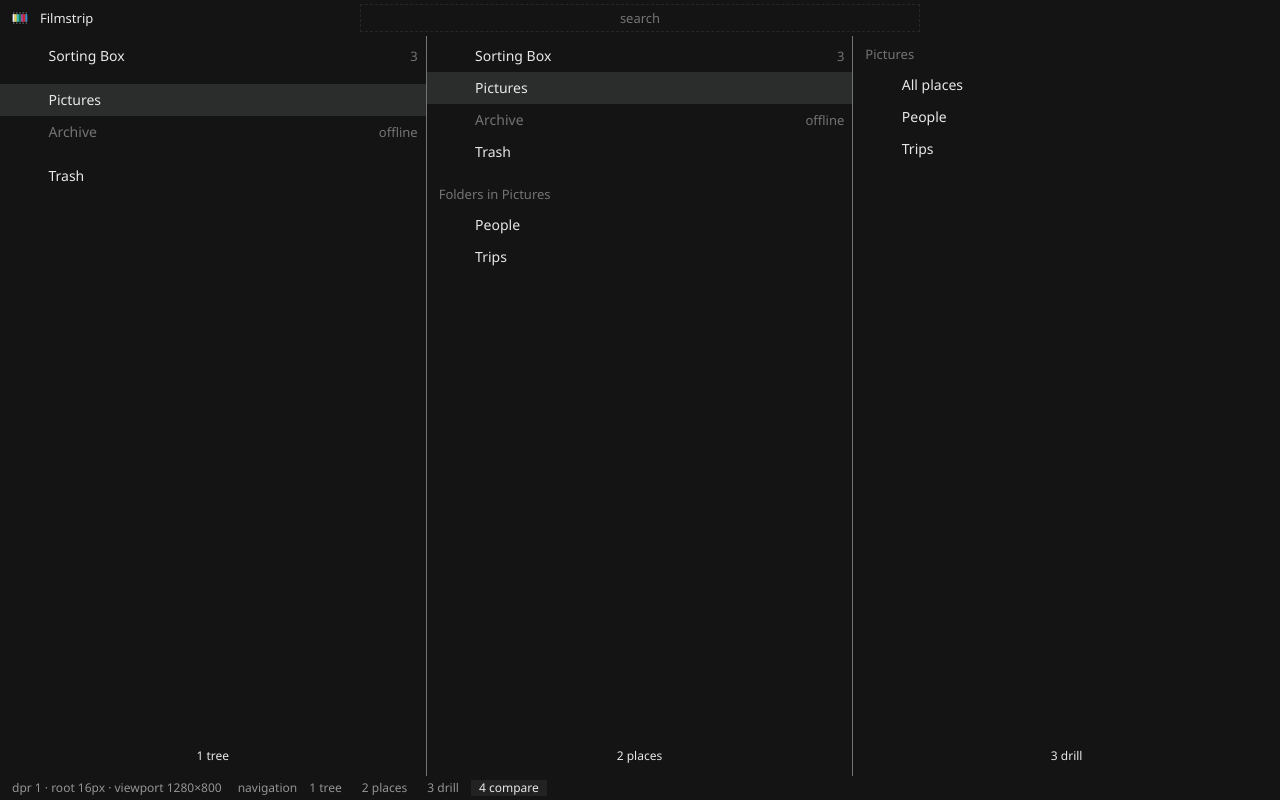
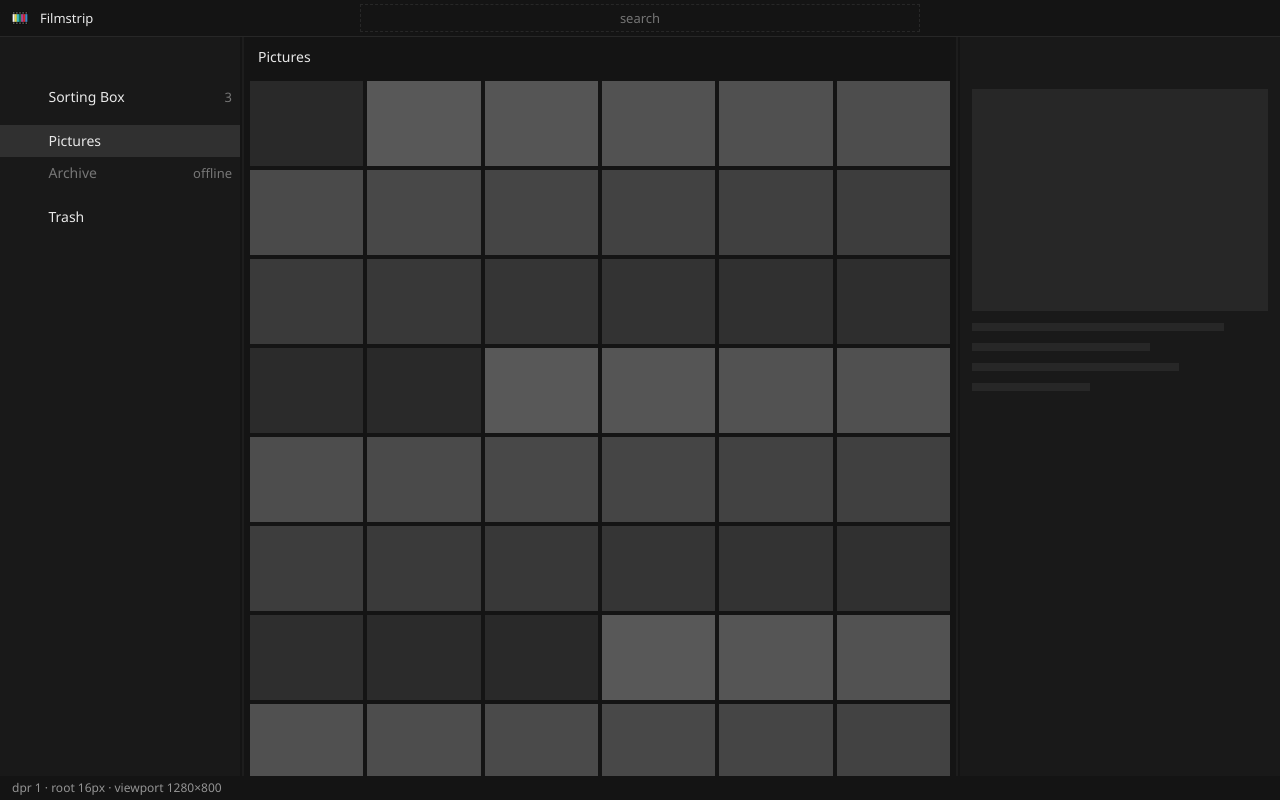
Before and after one commit to darthbirb/filmstrip, a React (Vite) app: page / in a window 1280 px wide. Built offline with nearby package versions, Linux system fonts and the light colour scheme.

Commit message:
keep the tree as navigation, and schedule a visual direction slice after the grid and the pane

```diff
--- a/src/app/App.tsx
+++ b/src/app/App.tsx
@@ -1,18 +1,12 @@
 import { useEffect, useState } from "react";
 
-import { CandidatePicker } from "../dev/CandidatePicker";
-import { CompareCandidates } from "../dev/CompareCandidates";
 import { PaneStandIn, SearchStandIn } from "../dev/FrameStandIns";
 import { StandIn } from "../dev/StandIn";
-import { COMPARE, useCandidate } from "./candidates";
 import { Frame } from "./frame/Frame";
-import { NAVIGATIONS, type NavigationName } from "./navigation";
 import { Breadcrumb } from "./navigation/Breadcrumb";
+import { Navigation } from "./navigation/Navigation";
 import { useScaleHotkeys } from "./preferences";
 import { WindowBar } from "./window-bar/WindowBar";
-
-const NAV_NAMES = Object.keys(NAVIGATIONS) as NavigationName[];
-const PICKER_NAMES = [...NAV_NAMES, COMPARE] as const;
 
 // Until the slices that fill them land, these regions hold dev stand-ins, and nothing in production.
 const GRID = import.meta.env.DEV ? <StandIn /> : undefined;
@@ -21,27 +15,14 @@ const SEARCH = import.meta.env.DEV ? <SearchStandIn /> : undefined;
 
 export function App() {
   useScaleHotkeys();
-  const [nav, chooseNav] = useCandidate("navigation", NAV_NAMES);
-  const comparing = import.meta.env.DEV && nav === COMPARE;
-  const Navigation = NAVIGATIONS[nav === COMPARE ? "tree" : nav];
 
   return (
     <div className="flex h-dvh flex-col bg-ground text-fg">
       <WindowBar search={SEARCH} />
-      {comparing ? (
-        <CompareCandidates candidates={NAVIGATIONS} />
-      ) : (
-        <Frame nav={<Navigation />} location={<Breadcrumb />} grid={GRID} pane={PANE} />
-      )}
+      <Frame nav={<Navigation />} location={<Breadcrumb />} grid={GRID} pane={PANE} />
       {import.meta.env.DEV && (
         <footer className="flex items-center gap-4 px-3 py-1 text-xs">
           <DisplayReadout />
-          <CandidatePicker
-            slice="navigation"
-            names={PICKER_NAMES}
-            current={nav}
-            onChoose={chooseNav}
-          />
         </footer>
       )}
     </div>
--- a/src/app/navigation/DrillNav.tsx
+++ /dev/null
@@ -1,109 +0,0 @@
-import { useEffect, useState } from "react";
-
-import { Tree, type TreeRow } from "../../ui/Tree";
-import { type Place, setPlace, usePlace } from "../place";
-import { ensureChildren, useIndex } from "./index-store";
-import {
-  folderRowId,
-  libraries,
-  NoSources,
-  SORTING_ID,
-  selectedRowId,
-  sortingRow,
-  sourcePlace,
-  sourceRow,
-  TRASH_ID,
-  trashRow,
-} from "./shared";
-
-const BACK_ID = "back";
-
-/** One level at a time: the places, or the folders inside one folder with a row back up. */
-export function DrillNav() {
-  const { sources, children } = useIndex();
-  const place = usePlace();
-  // Showing the places above a chosen folder lasts only as long as that choice.
-  const [placesAbove, setPlacesAbove] = useState<Place | null>(null);
-  const listing = place?.kind === "folder" && placesAbove !== place ? place.path : null;
-  const listed = listing?.at(-1)?.id;
-
-  useEffect(() => {
-    if (listed !== undefined) ensureChildren([listed]);
-  }, [listed]);
-
-  if (!sources) return null;
-  if (sources.length === 0) return <NoSources />;
-
-  const places = new Map<string, Place>([
-    [SORTING_ID, { kind: "sorting" }],
-    [TRASH_ID, { kind: "trash" }],
-  ]);
-  const rows: TreeRow[] = [];
-  let heading: string | undefined;
-  let selectedId: string | null = null;
-
-  if (listing && place?.kind === "folder") {
-    heading = listing.at(-1)?.title;
-    rows.push({
-      id: BACK_ID,
-      label: listing.length > 1 ? (listing.at(-2)?.title ?? "") : "All places",
-      level: 1,
-      expandable: false,
-      glyph: "back",
-    });
-    for (const node of children.get(listing.at(-1)?.id ?? -1) ?? []) {
-      const id = folderRowId(node.id);
-      rows.push({
-        id,
-        label: node.title,
-        level: 1,
-        expandable: node.childCount > 0,
-        glyph: "folder",
-      });
-      places.set(id, { ...place, path: [...listing, { id: node.id, title: node.title }] });
-    }
-  } else {
-    rows.push(sortingRow(sources));
-    libraries(sources).forEach((source, index) => {
-      const row = sourceRow(source, {
-        expandable: (children.get(source.rootFolderId)?.length ?? 0) > 0,
-        separated: index === 0,
-      });
-      rows.push(row);
-      places.set(row.id, sourcePlace(source));
-    });
-    rows.push(trashRow(true));
-    selectedId =
-      place?.kind === "folder" ? folderRowId(place.path[0]?.id ?? -1) : selectedRowId(place);
-  }
-
-  const goUp = () => {
-    if (place?.kind !== "folder" || !listing) return;
-    if (listing.length > 1) setPlace({ ...place, path: listing.slice(0, -1) });
-    else setPlacesAbove(place);
-  };
-  const go = (id: string) => {
-    if (id === BACK_ID) return goUp();
-    const target = places.get(id);
-    if (!target) return;
-    setPlace(target);
-  };
-
-  return (
-    <div className="flex flex-col">
-      {heading && <h2 className="truncate px-3 pt-3 pb-1 text-caption text-fg-muted">{heading}</h2>}
-      <Tree
-        label={heading ? `Folders in ${heading}` : "Places"}
-        rows={rows}
-        selectedId={selectedId}
-        onSelect={go}
-        onExpand={go}
-        onCollapse={() => undefined}
-        onLeave={goUp}
-      />
-      {listing && rows.length === 1 && (
-        <p className="px-3 py-1 text-fg-muted text-ui">No folders inside.</p>
-      )}
-    </div>
-  );
-}
--- a/src/app/navigation/TreeNav.tsx
+++ b/src/app/navigation/Navigation.tsx
@@ -17,8 +17,8 @@ import {
   trashRow,
 } from "./shared";
 
-/** One tree: the Sorting Box, each library source with its folders opening in place, the Trash. */
-export function TreeNav() {
+/** The Sorting Box, each library source with its folders opening in place, the Trash. DECISIONS.md "Navigation". */
+export function Navigation() {
   const { sources, children } = useIndex();
   const place = usePlace();
   const [expanded, setExpanded] = useState<ReadonlySet<number>>(new Set());
--- a/src/app/navigation/PlacesNav.tsx
+++ /dev/null
@@ -1,100 +0,0 @@
-import { useEffect, useState } from "react";
-
-import { Tree, type TreeRow } from "../../ui/Tree";
-import { type Place, setPlace, usePlace } from "../place";
-import { ensureChildren, useIndex } from "./index-store";
-import {
-  addFolderRows,
-  folderRowId,
-  libraries,
-  NoSources,
-  rowFolder,
-  SORTING_ID,
-  selectedRowId,
-  sortingRow,
-  sourcePlace,
-  sourceRow,
-  TRASH_ID,
-  trashRow,
-} from "./shared";
-
-/** A short list of places, and below it the folders of whichever source is chosen. */
-export function PlacesNav() {
-  const { sources, children } = useIndex();
-  const place = usePlace();
-  const [expanded, setExpanded] = useState<ReadonlySet<number>>(new Set());
-
-  useEffect(() => {
-    ensureChildren([...expanded]);
-  }, [expanded]);
-
-  if (!sources) return null;
-  if (sources.length === 0) return <NoSources />;
-
-  const places = new Map<string, Place>([
-    [SORTING_ID, { kind: "sorting" }],
-    [TRASH_ID, { kind: "trash" }],
-  ]);
-  const top: TreeRow[] = [sortingRow(sources)];
-  for (const source of libraries(sources)) {
-    const row = sourceRow(source);
-    top.push(row);
-    places.set(row.id, sourcePlace(source));
-  }
-  top.push(trashRow());
-
-  const source =
-    place?.kind === "folder" ? sources.find((each) => each.id === place.sourceId) : undefined;
-  const folders: TreeRow[] = [];
-  if (source) {
-    const at = sourcePlace(source);
-    if (at.kind === "folder") {
-      addFolderRows({ children, expanded, sourceId: source.id, rows: folders, places }, at.path, 1);
-    }
-  }
-
-  const setOpen = (id: string, open: boolean) => {
-    const folder = rowFolder(id);
-    if (folder === undefined) return;
-    const next = new Set(expanded);
-    if (open) next.add(folder);
-    else next.delete(folder);
-    setExpanded(next);
-  };
-  const select = (id: string) => {
-    const target = places.get(id);
-    if (target) setPlace(target);
-  };
-
-  return (
-    <div className="flex flex-col">
-      <Tree
-        label="Places"
-        rows={top}
-        selectedId={source ? folderRowId(source.rootFolderId) : selectedRowId(place)}
-        onSelect={select}
-        onExpand={() => undefined}
-        onCollapse={() => undefined}
-      />
-      {source && (
-        <>
-          <h2 className="truncate px-3 pt-4 pb-1 text-caption text-fg-muted">
-            Folders in {source.title}
-          </h2>
-          {folders.length > 0 ? (
-            <Tree
-              label={`Folders in ${source.title}`}
-              rows={folders}
-              selectedId={selectedRowId(place)}
-              onSelect={select}
-              onExpand={(id) => setOpen(id, true)}
-              onCollapse={(id) => setOpen(id, false)}
-            />
-          ) : (
-            <p className="px-3 py-1 text-fg-muted text-ui">No folders inside.</p>
-          )}
-        </>
-      )}
-    </div>
-  );
-}
--- a/src/app/navigation/index.ts
+++ /dev/null
@@ -1,12 +0,0 @@
-import { DrillNav } from "./DrillNav";
-import { PlacesNav } from "./PlacesNav";
-import { TreeNav } from "./TreeNav";
-
-// The navigation slice's candidates, until the user picks one. DEVELOPMENT.md "Slices".
-export const NAVIGATIONS = {
-  tree: TreeNav,
-  places: PlacesNav,
-  drill: DrillNav,
-};
-
-export type NavigationName = keyof typeof NAVIGATIONS;
--- a/src/ui/Tree.tsx
+++ b/src/ui/Tree.tsx
@@ -24,12 +24,10 @@ type Props = {
   onSelect: (id: string) => void;
   onExpand: (id: string) => void;
   onCollapse: (id: string) => void;
-  /** Left on a top-level row; a list that drills down uses it to go back up. */
-  onLeave?: () => void;
 };
 
 /** An ARIA tree: one tab stop, arrows to move, Right and Left to open and close, Enter to go. */
-export function Tree({ label, rows, selectedId, onSelect, onExpand, onCollapse, onLeave }: Props) {
+export function Tree({ label, rows, selectedId, onSelect, onExpand, onCollapse }: Props) {
   const [focusId, setFocusId] = useState<string | null>(null);
   const elements = useRef(new Map<string, HTMLElement>());
   const has = (id: string | null) => id !== null && rows.some((row) => row.id === id);
@@ -75,7 +73,6 @@ export function Tree({ label, rows, selectedId, onSelect, onExpand, onCollapse,
       case "ArrowLeft":
         if (row.expanded) onCollapse(row.id);
         else if (row.level > 1) focus(parentOf(index));
-        else onLeave?.();
         break;
       case "Enter":
       case " ":
```
Also changed, not shown: 4 other files (tests, documents, lock files or other folders).
